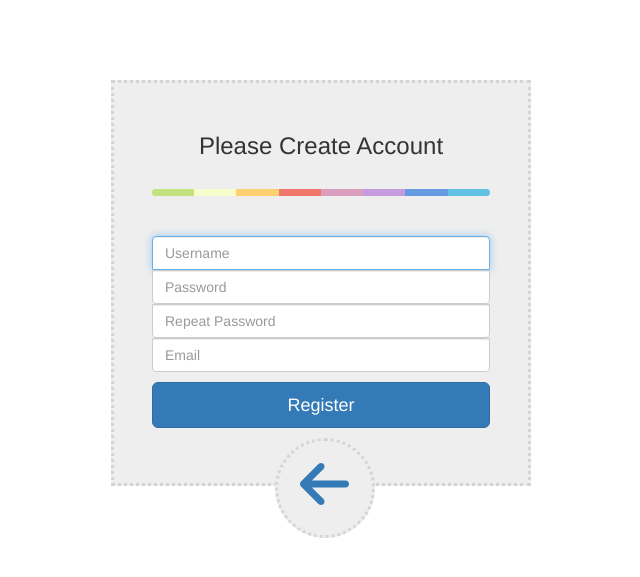
After one commit to iindigoo/lucky4new, a PHP site: page /register.php in a window 1280 px wide. The commit adds this page. Shown: the top 577 px of the page, without its empty margins (319-959 px from the left). Run offline with PHP 8.4, Linux system fonts and the light colour scheme; some libraries are stand-ins or nearby versions.

Commit message:
V 0.3
Login en Register

```diff
--- a/dist/css/login.css
+++ b/dist/css/login.css
@@ -5,7 +5,7 @@
 
 .form-signin {
   max-width: 420px;
-  padding: 30px 38px 40px;
+  padding: 30px 38px 55px;
   margin: 0 auto;
   background-color: #eee;
   border: 3px dotted rgba(0,0,0,0.1);
@@ -29,8 +29,26 @@ input[type="text"] {
   border-bottom-right-radius: 0;
 }
 
+input[type="passwordlogin"] {
+  margin-bottom: 10px;
+  border-top-left-radius: 0;
+  border-top-right-radius: 0;
+}
+
 input[type="password"] {
-  margin-bottom: 20px;
+  margin-bottom: 0px;
+  border-top-left-radius: 0;
+  border-top-right-radius: 0;
+}
+
+input[type="repeatpassword"] {
+  margin-bottom: 0px;
+  border-top-left-radius: 0;
+  border-top-right-radius: 0;
+}
+
+input[type="email"] {
+  margin-bottom: 10px;
   border-top-left-radius: 0;
   border-top-right-radius: 0;
 }
@@ -45,3 +63,47 @@ input[type="password"] {
   background-image: -o-linear-gradient(left, #c4e17f, #c4e17f 12.5%, #f7fdca 12.5%, #f7fdca 25%, #fecf71 25%, #fecf71 37.5%, #f0776c 37.5%, #f0776c 50%, #db9dbe 50%, #db9dbe 62.5%, #c49cde 62.5%, #c49cde 75%, #669ae1 75%, #669ae1 87.5%, #62c2e4 87.5%, #62c2e4);
   background-image: linear-gradient(to right, #c4e17f, #c4e17f 12.5%, #f7fdca 12.5%, #f7fdca 25%, #fecf71 25%, #fecf71 37.5%, #f0776c 37.5%, #f0776c 50%, #db9dbe 50%, #db9dbe 62.5%, #c49cde 62.5%, #c49cde 75%, #669ae1 75%, #669ae1 87.5%, #62c2e4 87.5%, #62c2e4);
 }
+
+.arrowleft {
+  width: 100px;
+  height: 100px;
+  background-color: #eee;
+  margin-left: 123px;
+  margin-top: 10px;
+  border-radius: 100px;
+  position: absolute;
+  border: 3px dotted rgba(0,0,0,0.1);
+}
+
+.arrowleft i {
+  margin-top: 15px;
+  margin-left: 22px;
+
+}
+
+.arrowleft:hover {
+  cursor: pointer;
+  box-shadow: 1px 1px 3px #888888;
+}
+
+.arrowright {
+  width: 100px;
+  height: 100px;
+  background-color: #eee;
+  margin-left: 120px;
+  margin-top: 10px;
+  border-radius: 100px;
+  position: absolute;
+  border: 3px dotted rgba(0,0,0,0.1);
+}
+
+.arrowright i {
+  margin-top: 15px;
+  margin-left: 25px;
+
+}
+
+.arrowright:hover {
+  cursor: pointer;
+  box-shadow: 1px 1px 3px #888888;
+}
--- /dev/null
+++ b/login/register.php
@@ -0,0 +1,41 @@
+<?php
+	include "common/login.php";
+ ?>
+<!DOCTYPE html>
+<html lang="en">
+<head>
+	<meta charset="UTF-8">
+	<title>Register</title>
+	<link rel="stylesheet" href="dist/css/login.css">
+	<link rel="stylesheet" href="dist/css/bootstrap.css">
+	<script src="https://use.fontawesome.com/7a7f3effb0.js"></script>
+
+</head>
+<body>
+<div class = "container">
+	<div class="wrapper">
+		<form action="" method="post" name="Login_Form" class="form-signin">
+		    <h3 class="form-signin-heading">Please Create Account</h3>
+			  <hr class="colorgraph"><br>
+
+			  <input type="text" class="form-control" name="Username" placeholder="Username" required="" autofocus="" />
+
+			  <input type="password" class="form-control" name="Password" placeholder="Password" required=""/>
+
+			  <input type="repeatpassword" class="form-control" name="repeatPassword" placeholder="Repeat Password" required=""/>
+
+			  <input type="email" class="form-control" name="email" placeholder="Email" required=""/>
+
+			  <button class="btn btn-lg btn-primary btn-block"  name="Submit" value="Register" type="Submit">Register</button>
+
+
+			  <div class="arrowleft">
+			  	<a href="login.php"><i class="fa fa-arrow-left fa-4x"  aria-hidden="true"></i></a>
+			  </div>
+
+
+		</form>
+	</div>
+</div>
+</body>
+</html>
--- /dev/null
+++ b/register.php
@@ -0,0 +1,3 @@
+<?php
+	include "login/register.php"
+ ?>
```
Also changed, not shown: login/index.php (+6 -2 lines).
